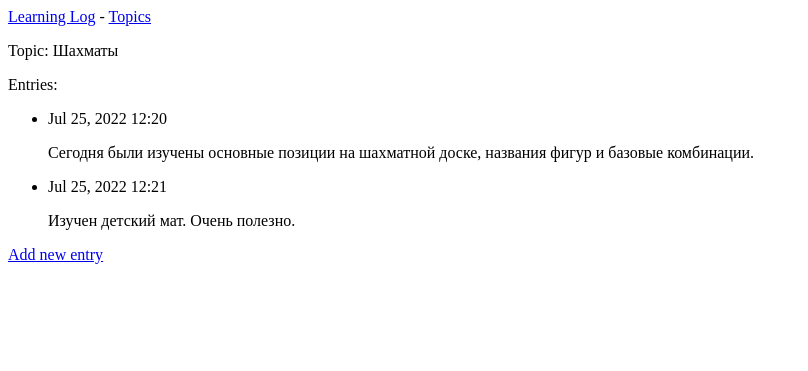
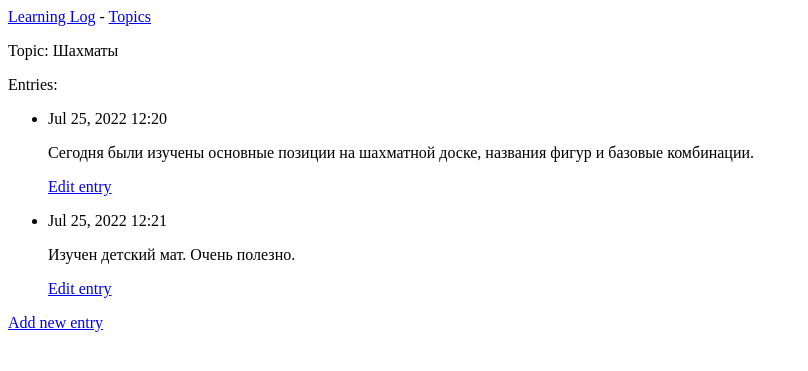
Before and after one commit to DKhorkov/Django_Projects, a Django app: page /topics/1 in a window 1280 px wide. Shown: the top 371 px of the page, without its empty margins (0-808 px from the left). Run offline with Django 4.2, Linux system fonts and the light colour scheme; data comes from the database, SQL or seed files in the repository; both versions use the stored data as it was after the commit.

Commit message:
Added a function to edit entries

```diff
--- a/learning_log/learning_logs/templates/learning_logs/base.html
+++ b/learning_log/learning_logs/templates/learning_logs/base.html
@@ -1,3 +1,7 @@
+<head>
+    <meta charset="UTF-8">
+    <title>Main page</title>
+</head>
 <p>
     <a href="{% url 'learning_logs:index' %}">Learning Log</a> - <!-- "<a> </a>>" - это тег для создания ссылок-->
     <a href="{% url 'learning_logs:topics' %}">Topics</a>
--- a/learning_log/learning_logs/templates/learning_logs/topic.html
+++ b/learning_log/learning_logs/templates/learning_logs/topic.html
@@ -1,3 +1,7 @@
+<head>
+    <meta charset="UTF-8">
+    <title>Entries on the selected topic</title>
+</head>
 {% extends 'learning_logs/base.html' %}
 
 {% block content %}
@@ -9,6 +13,7 @@
             <li>
                 <p>{{ entry.date_added|date:'M d, Y H:i'}}</p>  <!-- "|" -фильтр-функция -->
                 <p>{{ entry.text|linebreaks }}</p>  <!-- "linebreaks" - создает отступы, а не сплошной текст.-->
+                <p><a href="{% url 'learning_logs:edit_entry' entry.id %}">Edit entry</a></p>
             </li>
         {% empty %}
             <li>No entries were added yet.</li>
--- a/learning_log/learning_logs/templates/learning_logs/topics.html
+++ b/learning_log/learning_logs/templates/learning_logs/topics.html
@@ -1,3 +1,7 @@
+<head>
+    <meta charset="UTF-8">
+    <title>Topics</title>
+</head>
 {% extends 'learning_logs/base.html' %}  <!-- Наследование от родительского шаблона -->
 
 {% block content %}
--- a/learning_log/learning_logs/urls.py
+++ b/learning_log/learning_logs/urls.py
@@ -11,4 +11,5 @@ urlpatterns = [
     path('topics/<topic_id>', views.topic, name='topic'),  # Страница с конкретной темой, выбранной пользователем
     path('new_topic', views.new_topic, name='new_topic'),  # Страница для добавления новой темы
     path('new_entry/<topic_id>', views.new_entry, name='new_entry'),  # Страница для добавления новой записи по теме
+    path('edit_entry/<entry_id>', views.edit_entry, name='edit_entry'),  # Страница редактирования записи
 ]
--- a/learning_log/learning_logs/views.py
+++ b/learning_log/learning_logs/views.py
@@ -1,6 +1,6 @@
 from django.shortcuts import render, redirect
 
-from .models import Topic
+from .models import Topic, Entry
 from .forms import TopicForm, EntryForm
 # Create your views here.
 
@@ -59,3 +59,20 @@ def new_entry(request, topic_id):
 
     context = {'topic': topic, 'form': form}
     return render(request, 'learning_logs/new_entry.html', context=context)
+
+
+def edit_entry(request, entry_id):
+    """Редактирование записи"""
+    entry = Entry.objects.get(id=entry_id)
+    topic = entry.topic
+
+    if request.method != 'POST':
+        form = EntryForm(instance=entry)  # Созданная форма будет не пустой, а с инфой из текущей записи.
+    else:
+        form = EntryForm(instance=entry, data=request.POST)
+        if form.is_valid():
+            form.save()
+            return redirect('learning_logs:topic', topic_id=topic.id)
+
+    context = {'entry': entry, 'topic': topic, 'form': form}
+    return render(request, 'learning_logs/edit_entry.html', context)
```
Also changed, not shown: learning_log/learning_logs/templates/learning_logs/edit_entry.html (added, +26 -0 lines), learning_log/db.sqlite3.
